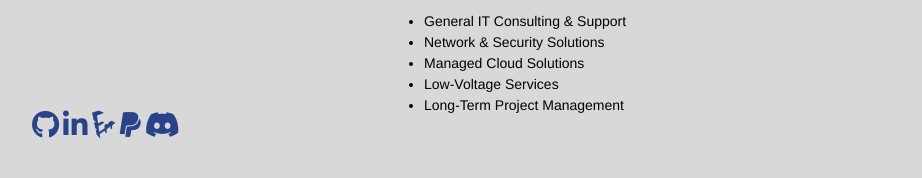
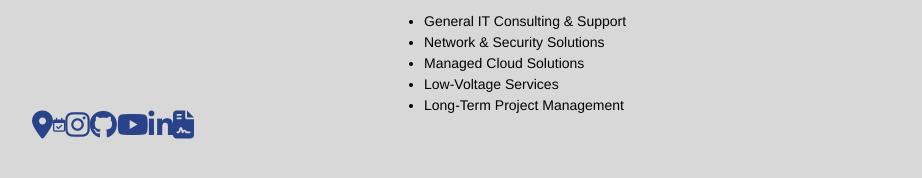
Before and after one commit to GoobyFRS/bluebotpc-web, a Jekyll site: the page built from index.md, in a window 1280 px wide and 1336 px high. Shown: the part 1150-1328 px from the top of the window, without its empty margins (178-1100 px from the left). Built offline with Jekyll 4.4.1, drawn with Linux system fonts in a browser that asks for light colours; nearby versions of some CDN libraries; our own code applies the rules of GitHub Pages for plain Markdown files.

Commit message:
Footer Icon Changes

```diff
--- a/_layouts/default.html
+++ b/_layouts/default.html
@@ -42,7 +42,7 @@
       </section>
       <footer>
         <!-- Font Awesome Icons with Links -->
-        <a href="https://github.com/goobyfrs/" aria-label="GitHub"><i class="fa-brands fa-github fa-2xl"></i></a> <a href="https://www.linkedin.com/in/mattfaulknerbbpc/" aria-label="LinkedIn"><i class="fa-brands fa-linkedin-in fa-2xl"></i></a> <a href="https://www.linode.com/lp/refer/?r=d46f7cf236f69208c12b9ebc684046a2f8516247" aria-label="Linode Referal Link"><i class="fab fa-linode fa-2xl"></i></a> <a href="https://www.paypal.com/donate/?business=EXXEUU63GCLRG&no_recurring=0&item_name=All+donations+go+towards+the+upkeep+of+the+GoobyFRS+Network.+This+includes+Game+Servers+%26+VPN+Endpoints+as+well.&currency_code=USD" aria-label="Donate via PayPal"><i class="fa-brands fa-paypal fa-2xl"></i></a> <a href="https://discord.gg/8mPhWns7bx" aria-label="Discord Invite"><i class="fa-brands fa-discord fa-2xl"></i></a>
+        <a href="https://goo.gl/maps/tpvP1qEGxMuZzKxx5/" aria-label="Google Maps"><i class="fa-solid fa-location-dot fa-2xl"></i></a><a href="https://calendly.com/bluebotpc/" aria-label="Calendly"><i class="fa-regular fa-calendar-check"></i></a><a href="https://www.instagram.com/bluebotpc/" aria-label="Instagram"><i class="fa-brands fa-instagram fa-2xl"></i></a><a href="https://github.com/bluebotpc/" aria-label="GitHub"><i class="fa-brands fa-github fa-2xl"></i></a><a href="https://www.youtube.com/@GoobyFRS" aria-label="YouTube"><i class="fa-brands fa-youtube fa-2xl"></i></a><a href="https://www.linkedin.com/in/mattfaulknerbbpc/" aria-label="LinkedIn"><i class="fa-brands fa-linkedin-in fa-2xl"></i></a><a href="https://www.mattfaulkner.net/bluebotpc/" aria-label="LinkedIn"><i class="fa-solid fa-file-contract fa-2xl"></i></a>
       </div>
     <script src="{{ "/assets/js/scale.fix.js" | relative_url }}"></script>
   </body>
```
